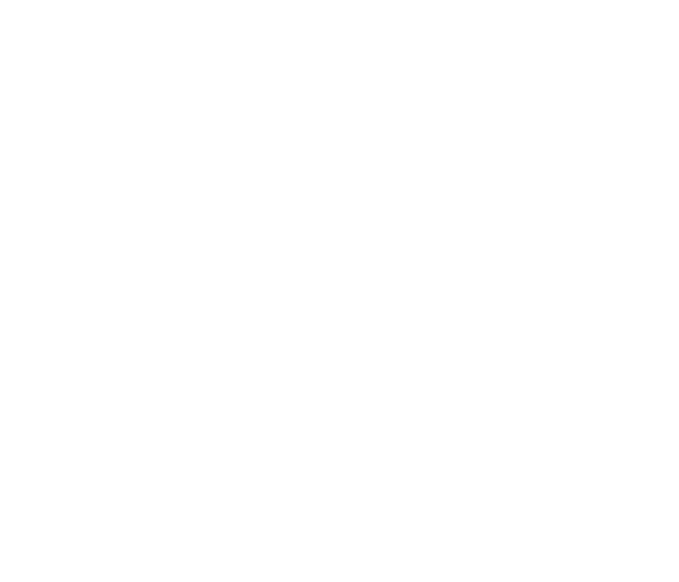
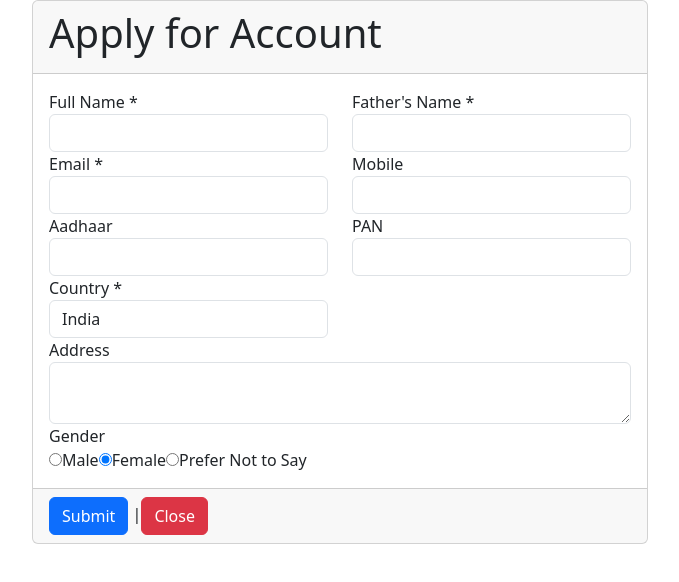
Before and after one commit to kamal1316/Banking-System, a React (Create React App) app in the folder Front End/onlinebanking/: page /openAccount in a window 1280 px wide. Before the commit this address had no page. Shown: the top 582 px of the page, without its empty margins (300-979 px from the left). Built offline with nearby package versions, Linux system fonts and the light colour scheme.

Commit message:
add open Account

```diff
--- a/Front End/onlinebanking/src/App.js
+++ b/Front End/onlinebanking/src/App.js
@@ -16,7 +16,7 @@
         <Routes>
           <Route path="/"  element={<Home/>}></Route>
           <Route path="/login"  element={<Login/>}></Route>
-          <Route path="/signup"  element={<Signup/>}></Route>
+          <Route path="/openAccount"  element={<Signup/>}></Route>
           <Route path="/dashboard"  element={<Dashboard/>}></Route>
           <Route path="/payment"  element={<Payment/>}></Route>
         </Routes>
--- a/Front End/onlinebanking/src/components/home.js
+++ b/Front End/onlinebanking/src/components/home.js
@@ -19,7 +19,7 @@
         <Link to="/login">Login</Link>
       </button>
       <button>
-        <Link to="/signup">Sign up</Link>
+        <Link to="/openAccount">New User? Apply for Account</Link>
       </button>
     </div>
   );
--- a/Front End/onlinebanking/src/components/signup.js
+++ b/Front End/onlinebanking/src/components/signup.js
@@ -4,50 +4,55 @@
 
 const Signup = () => {
 
-    const [userId, idchange] = useState("");
+    //const [userId, idchange] = useState("");
     const [name, namechange] = useState("");
-    const [password, passwordchange] = useState("");
+    const [fatherName, fathernamechange] = useState("");
+    //const [password, passwordchange] = useState("");
     const [email, emailchange] = useState("");
     const [mobile, phonechange] = useState("");
+    const [aadhaar, aadhaarchange] = useState("");
+    const [pan, panchange] = useState("");
     const [country, countrychange] = useState("india");
     const [address, addresschange] = useState("");
     const [gender, genderchange] = useState("female");
 
     const usenavigate = useNavigate();
 
-    useEffect(()=>{
+    useEffect(() => {
         let token = sessionStorage.getItem('JwtToken');
-        if(!(token===''||token===null)){
+        if (!(token === '' || token === null)) {
             usenavigate('/dashboard');
         }
-    },[usenavigate]);
+    }, [usenavigate]);
 
     const IsValidate = () => {
         let isproceed = true;
         let errormessage = 'Please enter the value in ';
-        if (userId === null || userId === '') {
-            isproceed = false;
-            errormessage += ' User Id';
-        }
+
         if (name === null || name === '') {
             isproceed = false;
             errormessage += ' Fullname';
         }
-        if (password=== null || password=== '') {
+        if (fatherName === null || fatherName === '') {
             isproceed = false;
-            errormessage += ' password';
+            errormessage += ' Father\'s name';
         }
+        // if (password === null || password === '') {
+        //     isproceed = false;
+        //     errormessage += ' password';
+        // }
         if (email === null || email === '') {
             isproceed = false;
             errormessage += ' Email';
         }
 
-        if(!isproceed){
+
+        if (!isproceed) {
             toast.warning(errormessage)
-        }else{
-            if(/^[a-zA-Z0-9]+@[a-zA-Z0-9]+\.[A-Za-z]+$/.test(email)){
+        } else {
+            if (/^[a-zA-Z0-9]+@[a-zA-Z0-9]+\.[A-Za-z]+$/.test(email)) {
 
-            }else{
+            } else {
                 isproceed = false;
                 toast.warning('Please enter the valid email')
             }
@@ -58,27 +63,27 @@
     const handlesubmit = (e) => {
         e.preventDefault();
 
-        let regobj = {userId, name, password, email, mobile, country, address, gender };
-        let userobj = {userId, password};
+        let regobj = { name, fatherName, email, mobile, aadhaar, pan, country, address, gender };
+        //let userobj = { userId, password };
 
         if (IsValidate()) {
 
-            fetch("http://localhost:8080/users/createUser", {
-                method: "POST",
-                headers: {"Content-Type": "application/json"},
-                body: JSON.stringify(userobj)
-            }).then((res) => {
-            }).catch((err) => {
-                toast.error('Failed :' + err.message);
-            });
+            // fetch("http://localhost:8080/users/createUser", {
+            //     method: "POST",
+            //     headers: { "Content-Type": "application/json" },
+            //     body: JSON.stringify(userobj)
+            // }).then((res) => {
+            // }).catch((err) => {
+            //     toast.error('Failed :' + err.message);
+            // });
 
 
-            fetch("http://localhost:8080/personalDetails/createPersonalDetails", {
+            fetch("http://localhost:8080/admin/openAccount", {
                 method: "POST",
-                headers: {"Content-Type": "application/json" },
+                headers: { "Content-Type": "application/json" },
                 body: JSON.stringify(regobj)
             }).then((res) => {
-                toast.success('Registered successfully.')
+                toast.success('Applied successfully.')
                 usenavigate('/login');
             }).catch((err) => {
                 toast.error('Failed :' + err.message);
@@ -93,12 +98,12 @@
                 <form className="container" onSubmit={handlesubmit}>
                     <div className="card">
                         <div className="card-header">
-                        <h1>User Registration</h1>
+                            <h1>Apply for Account</h1>
                         </div>
                         <div className="card-body">
 
                             <div className="row">
-                            <div className="col-lg-6">
+                                {/* <div className="col-lg-6">
                                 <div className="form-group">
                                     <label>User Id <span className="errmsg">*</span></label>
                                     <input value={userId} onChange={e => idchange(e.target.value)} className="form-control"></input>
@@ -109,11 +114,17 @@
                                     <label>Password<span className="errmsg">*</span></label>
                                     <input value={password} onChange={e => passwordchange(e.target.value)} type="password" className="form-control"></input>
                                 </div>
-                            </div>
+                            </div> */}
                                 <div className="col-lg-6">
                                     <div className="form-group">
                                         <label>Full Name <span className="errmsg">*</span></label>
                                         <input value={name} onChange={e => namechange(e.target.value)} className="form-control"></input>
+                                    </div>
+                                </div>
+                                <div className="col-lg-6">
+                                    <div className="form-group">
+                                        <label>Father's Name <span className="errmsg">*</span></label>
+                                        <input value={fatherName} onChange={e => fathernamechange(e.target.value)} className="form-control"></input>
                                     </div>
                                 </div>
                                 <div className="col-lg-6">
@@ -126,6 +137,18 @@
                                     <div className="form-group">
                                         <label>Mobile <span className="errmsg"></span></label>
                                         <input value={mobile} onChange={e => phonechange(e.target.value)} className="form-control"></input>
+                                    </div>
+                                </div>
+                                <div className="col-lg-6">
+                                    <div className="form-group">
+                                        <label>Aadhaar <span className="errmsg"></span></label>
+                                        <input value={aadhaar} onChange={e => aadhaarchange(e.target.value)} className="form-control"></input>
+                                    </div>
+                                </div>
+                                <div className="col-lg-6">
+                                    <div className="form-group">
+                                        <label>PAN <span className="errmsg"></span></label>
+                                        <input value={pan} onChange={e => panchange(e.target.value)} className="form-control"></input>
                                     </div>
                                 </div>
                                 <div className="col-lg-6">
@@ -152,6 +175,8 @@
                                         <label>Male</label>
                                         <input type="radio" checked={gender === 'female'} onChange={e => genderchange(e.target.value)} name="gender" value="female" className="app-check"></input>
                                         <label>Female</label>
+                                        <input type="radio" checked={gender === 'prefer not to say'} onChange={e => genderchange(e.target.value)} name="gender" value="female" className="app-check"></input>
+                                        <label>Prefer Not to Say</label>
                                     </div>
                                 </div>
 
@@ -159,7 +184,7 @@
 
                         </div>
                         <div className="card-footer">
-                            <button type="submit" className="btn btn-primary">Register</button> |
+                            <button type="submit" className="btn btn-primary">Submit</button> |
                             <Link to={'/login'} className="btn btn-danger">Close</Link>
                         </div>
                     </div>
```
Lines whose indentation alone changed are shown as unchanged.
